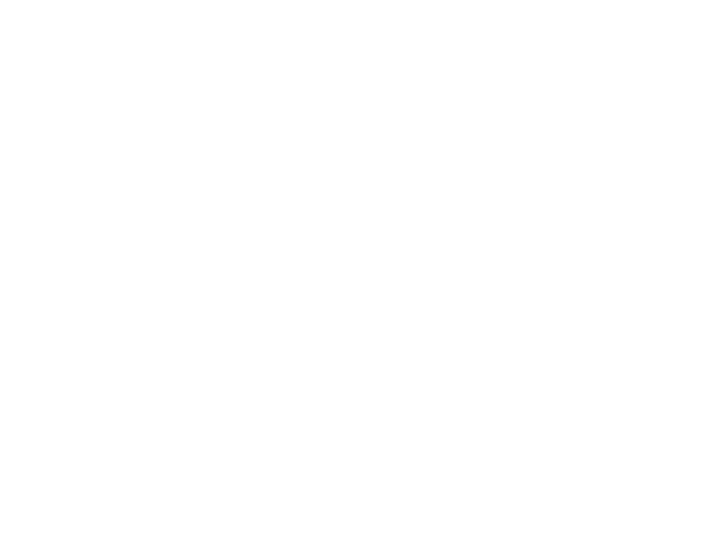
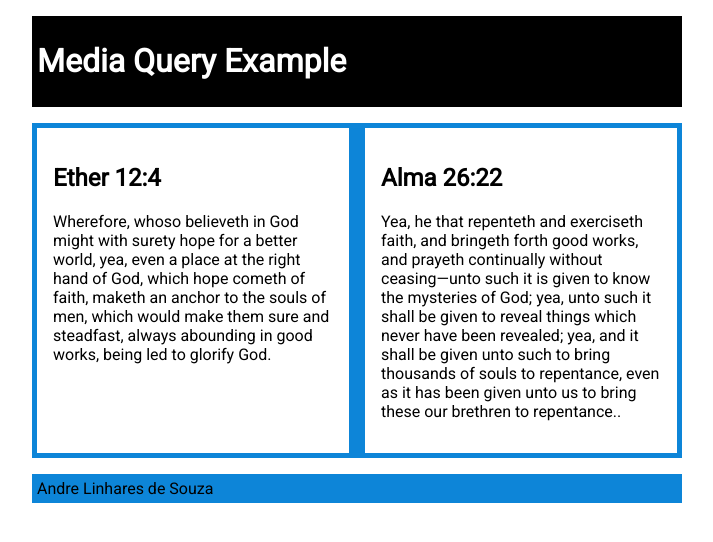
Before and after one commit to AndreLinhares-Dev/wdd131, a plain HTML site: page week02/media-query.html in a window 1280 px wide. Shown: the whole page, without its empty margins (283-996 px from the left). Drawn offline with Linux system fonts and the light colour scheme.

Commit message:
week2 first activity

```diff
--- a/week02/media-query.html
+++ b/week02/media-query.html
@@ -4,14 +4,39 @@
 <head>
     <meta charset="UTF-8">
     <meta name="viewport" content="width=device-width, initial-scale=1.0">
-    <title>Media Query Excersise</title>
+    <title>WDD 131 - Media Query Example</title>
+    <meta name="description" content="Media query learning example page">
+    <meta name="author" content="Andre Linhares de Souza">
     <link rel="preconnect" href="https://fonts.googleapis.com">
     <link rel="preconnect" href="https://fonts.gstatic.com" crossorigin>
     <link href="https://fonts.googleapis.com/css2?family=Poppins&family=Roboto&display=swap" rel="stylesheet">
+    <link rel="stylesheet" href="styles/media-query.css">
+    <link rel="stylesheet" href="styles/media-query-large.css">
 </head>
 
 <body>
+    <header>
 
+        <h1>Media Query Example</h1>
+    </header>
+
+    <main>
+
+        <section id="random-section">
+            <h2>Ether 12:4</h2>
+            <p>
+                Wherefore, whoso believeth in God might with surety hope for a better world, yea, even a place at the right hand of God, which hope cometh of faith, maketh an anchor to the souls of men, which would make them sure and steadfast, always abounding in good works, being led to glorify God.
+            </p>
+            </section>
+
+        <section>
+            <h2>Alma 26:22</h2>
+            <p>Yea, he that repenteth and exerciseth faith, and bringeth forth good works, and prayeth continually without ceasing—unto such it is given to know the mysteries of God; yea, unto such it shall be given to reveal things which never have been revealed; yea, and it shall be given unto such to bring thousands of souls to repentance, even as it has been given unto us to bring these our brethren to repentance..</p>
+        </section>
+    </main>
+    <footer>
+        Andre Linhares de Souza
+    </footer>
 </body>
 
 </html>
--- a/week02/styles/media-query-large.css
+++ b/week02/styles/media-query-large.css
@@ -0,0 +1,9 @@
+@media screen and (min-width: 500px) {
+    header {
+        background-color: black;
+        color: white;
+    }
+    main {
+        grid-template-columns: 1fr 1fr;
+    }
+}
--- a/week02/styles/media-query.css
+++ b/week02/styles/media-query.css
@@ -0,0 +1,26 @@
+body {
+    font-family: "Roboto", serif;
+
+}
+
+header,
+main,
+footer {
+    max-width: 640px;
+    margin: 1rem auto;
+
+    border: faint black;
+    padding: 5px;
+    background-color: #0D85D8;
+}
+
+main {
+    display: grid;
+    grid-template-columns: 1fr;
+    grid-gap: 1rem;
+}
+
+section {
+    padding: 1rem;
+    background: #fff;
+}
```
